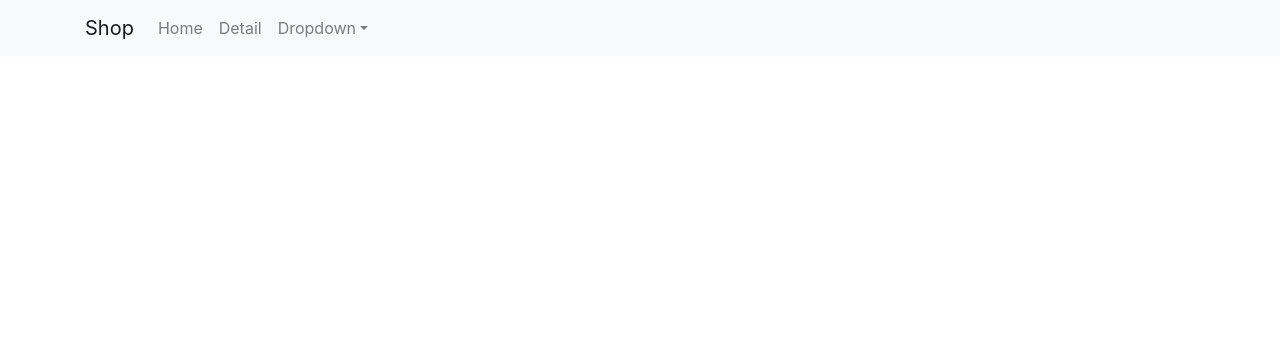
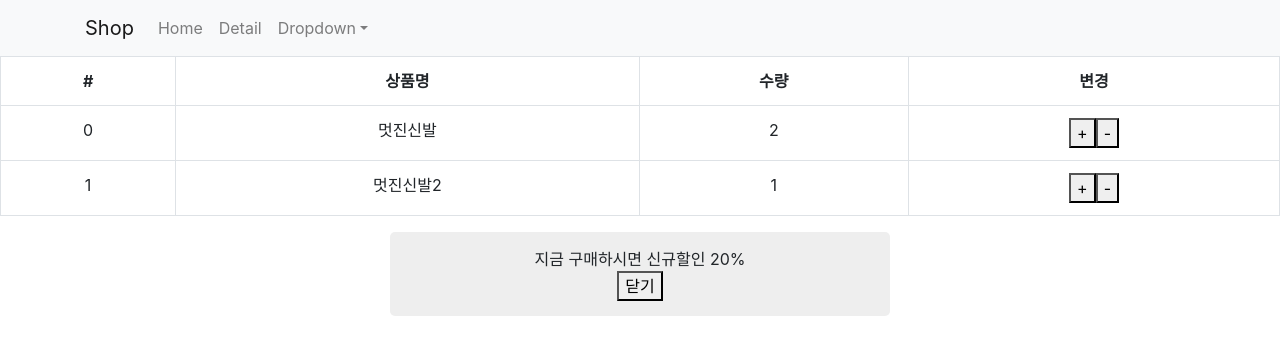
Before and after one commit to magarin213/shop, a React (Create React App) app: page /Cart in a window 1280 px wide. Shown: the top 354 px of the page. Built offline with nearby package versions, Linux system fonts and the light colour scheme.

Commit message:
reducer
정리에서 작성할 예정

```diff
--- a/package.json
+++ b/package.json
@@ -11,9 +11,11 @@
     "react": "^17.0.2",
     "react-bootstrap": "^1.6.1",
     "react-dom": "^17.0.2",
+    "react-redux": "^7.2.5",
     "react-router-dom": "^5.3.0",
     "react-scripts": "4.0.3",
     "react-transition-group": "^4.4.2",
+    "redux": "^4.1.1",
     "styled-components": "^5.3.1",
     "web-vitals": "^1.0.1"
   },
--- a/src/App.js
+++ b/src/App.js
@@ -4,6 +4,7 @@ import React, { useState } from 'react';
 import data from "./data";
 import Detail from './component/view/Detail/Detail';
 import ProductList from "./component/view/ProductList/ProductList"
+import Cart from './component/view/Cart/Cart'
 import {Link, Route, Switch} from "react-router-dom";
 import axios from 'axios';
 
@@ -88,6 +89,10 @@ function App() {
       <Route path="/detail/:id">
         <Detail shoes={shoes} productamount={productamount} setProductamount={setProductamount}/>
       </Route>
+
+      <Route path="/Cart">
+              <Cart/>
+      </Route>
 </Switch>
 
 
--- /dev/null
+++ b/src/component/view/Cart/Cart.js
@@ -0,0 +1,57 @@
+import React from 'react'
+import { Table } from "react-bootstrap"
+import {connect} from "react-redux"
+
+function Cart(props) {
+
+
+
+
+  return (
+    <>
+      <Table striped bordered hover>
+      <tr>
+          <th>#</th>
+          <th>상품명</th>
+          <th>수량</th>
+          <th>변경</th>
+        </tr>
+        { props.state.map((a,i)=>{
+          return (
+          <tr key={i}>
+            <td>{a.id}</td>
+            <td>{a.name}</td>
+            <td>{a.quan}</td>
+            <td><button onClick={()=>{ props.dispatch({ type : "수량증가"}) }}> + </button>
+              <button onClick={()=>{ props.dispatch({ type : "수량감소"}) }}> - </button></td>
+          </tr>
+          )
+        })  }
+</Table>
+          {
+            props.alertState === true
+            ? <div className="my-alert">
+              <p>지금 구매하시면 신규할인 20%</p>
+              <button onClick={()=>{ props.dispatch({type : 'alert닫기'}) }}>닫기</button>
+              </div>
+            : null
+          }
+
+
+
+    </>
+  )
+}
+
+
+function exfuc(state) {
+  console.log(state);
+  return {
+    state : state.reducer,
+    alertState : state.reducer2
+  }
+}
+
+
+export default connect(exfuc)(Cart);
+//export default Cart
--- a/src/component/view/Detail/Detail.js
+++ b/src/component/view/Detail/Detail.js
@@ -15,8 +15,11 @@ const [switchButton, setSwitchButton] = useState(false);
 
 const handler = () => {
   props.setProductamount([9,10,11])
+
 }
 
+console.log('Detail props', props)
+debugger;
 useEffect(() => {
   let timer = setTimeout(() => {
     setAlert(false)
--- a/src/component/view/ProductList/ProductList.js
+++ b/src/component/view/ProductList/ProductList.js
@@ -7,6 +7,7 @@ let context = useContext(Amountcontext);
 
   return (
     <>
+
           <div className="col-md-4">
           <img src={ 'https://codingapple1.github.io/shop/shoes' + (props.i+1) + '.jpg' } width="100%"></img>
           <h4>{props.shoes.title}</h4>
--- a/src/index.js
+++ b/src/index.js
@@ -4,13 +4,54 @@ import './index.css';
 import App from './App';
 import reportWebVitals from './reportWebVitals';
 import {BrowserRouter} from "react-router-dom";
+import { Provider } from 'react-redux';
+import { combineReducers, createStore } from 'redux';
 
+let defaultAlert = true;
+
+function reducer2(state = defaultAlert, action) {
+
+  if(action.type === 'alert닫기'){
+    state = false;
+    return state;
+  } else {
+    return state
+  }
+}
+
+
+let defaultState = [
+  {id : 0, name : '멋진신발', quan : 2},
+  {id : 1, name : '멋진신발2', quan : 1}
+];
+
+
+function reducer(state = defaultState, action){
+  if (action.type === '수량증가') {
+
+    let copy = [...state];
+    copy[0].quan++;
+    return copy
+  } else if (action.type === '수량감소'){
+
+    let copy = [...state];
+    copy[0].quan--;
+    return copy
+
+  } else {
+    return state
+  }
+}
+
+let store = createStore(combineReducers({reducer, reducer2}));
 
 
 ReactDOM.render(
   <React.StrictMode>
     <BrowserRouter>
-    <App />
+      <Provider store={store}>
+       <App />
+      </Provider>
     </BrowserRouter>
   </React.StrictMode>,
   document.getElementById('root')
```
Also changed, not shown: 2 other files (tests, documents, lock files or other folders).
